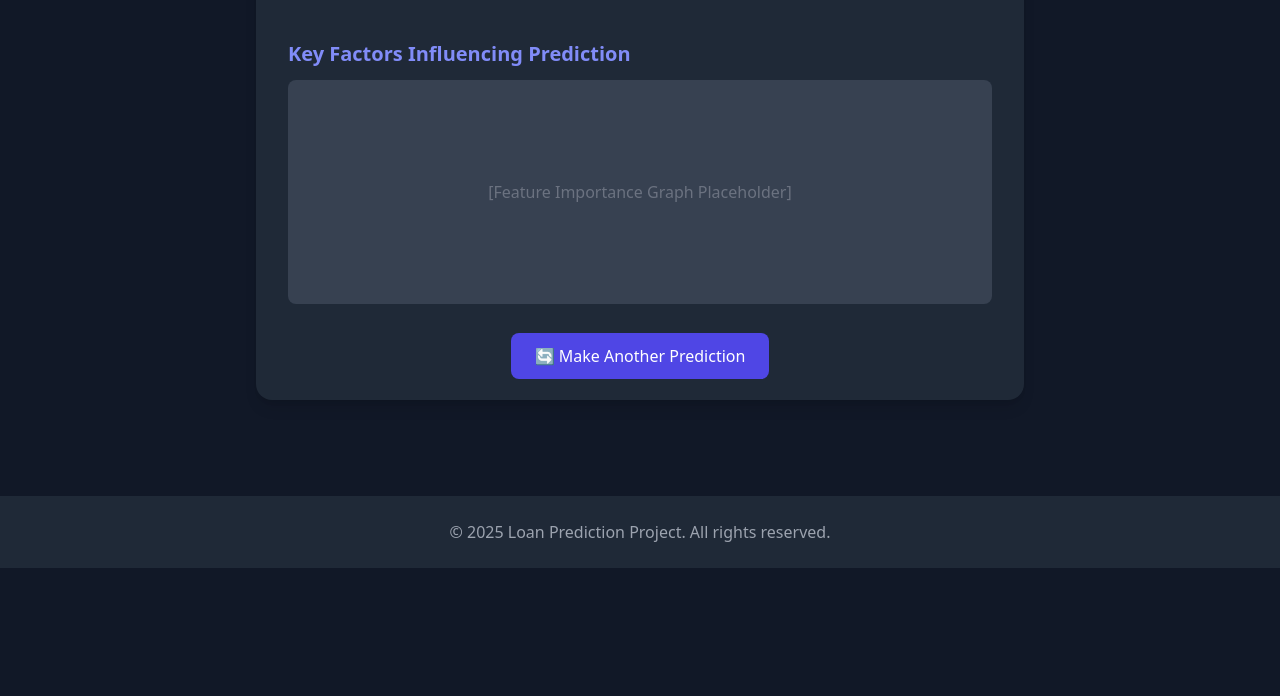
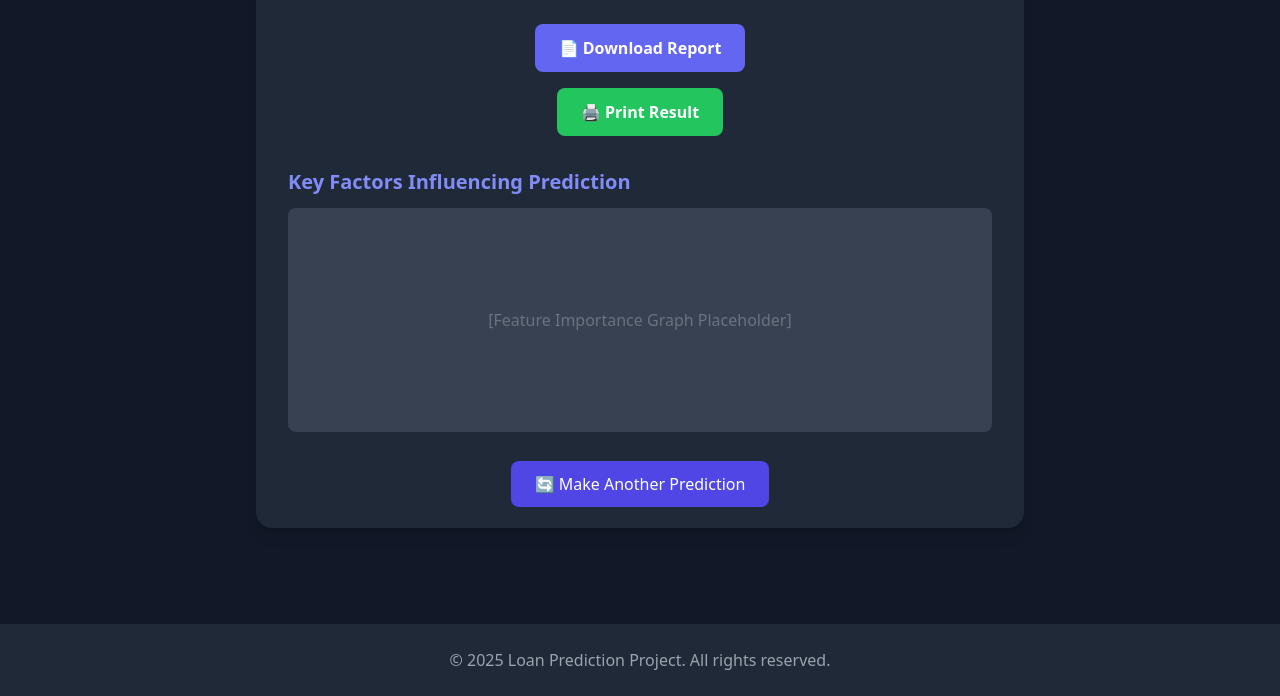
Before and after one commit to Vishal120703/Loan-Approval-Prediction-Model-ML-Web-App-, a Flask app: template templates/result.html in a window 1280 px wide. Shown: the part 506-1202 px from the top of the page. Before the commit the page ends 1074 px from the top, so only its background shows below. Run offline with Flask 3, Linux system fonts and the light colour scheme; the template is opened without the code that fills it, so the values that code supplies are empty; parts of the project's set-up code (start-up, migrations or seed data) failed here and were passed over; some libraries are stand-ins or nearby versions.

Commit message:
add download report

```diff
--- a/app.py
+++ b/app.py
@@ -1,7 +1,89 @@
-from flask import Flask, render_template, request
+# from flask import Flask, render_template, request
+# import numpy as np
+# import pandas as pd
+# import pickle
+
+# app = Flask(__name__)
+
+# # Load your trained model and scaler
+# model = pickle.load(open('model.pkl', 'rb'))
+# scaler = pickle.load(open('scaler.pkl', 'rb'))
+
+# @app.route('/')
+# def home():
+#     return render_template('home.html')
+
+# @app.route('/predict', methods = ['GET'])
+# def prediction():
+#     return render_template('prediction.html')
+
+# @app.route('/about', methods = ['GET'])
+# def about():
+#     return render_template('about.html')
+
+
+# @app.route('/predict', methods=['POST'])
+# def predict():
+#     if request.method == 'POST':
+#         # Get data from form
+#         x = float(request.form['int_rate'])
+#         y = request.form['purpose']
+#         if(y == "all_other"):
+#             z = 1
+#         elif (y=="credit_card"):
+#             z = 2
+#         elif (y=="debt_consolidation"):
+#             z = 3
+#         elif(y == "educational"):
+#             z = 4
+#         elif(y == "home_improvement"):
+#             z = 5
+#         else:
+#             z = 6
+
+#         data = {
+#             'credit.policy': int(request.form['credit_policy']),
+#             # 'purpose': int(request.form['purpose']),
+#             'purpose': z,
+#             'int.rate': x/100,
+#             'installment': float(request.form['installment']),
+#             'log.annual.inc': float(request.form['log_annual_inc']),
+#             'dti': float(request.form['dti']),
+#             'fico': int(request.form['fico']),
+#             'days.with.cr.line': float(request.form['days_with_cr_line']),
+#             'revol.bal': float(request.form['revol_bal']),
+#             'revol.util': float(request.form['revol_util']),
+#             'inq.last.6mths': int(request.form['inq_last_6mths']),
+#             'delinq.2yrs': int(request.form['delinq_2yrs']),
+#             'pub.rec': int(request.form['pub_rec']),
+#             'Gender': int(request.form['gender']),
+#             'Married': int(request.form['married']),
+#         }
+#         print(data)
+
+#         df = pd.DataFrame([data])
+#         # print(df)
+#         scaled_data = scaler.transform(df)
+#         prediction = model.predict(scaled_data)[0]
+#         probability = model.predict_proba(scaled_data)[0][1]
+#         print("prediction",prediction)
+
+#         return render_template('result.html',
+#                                prediction=prediction,
+#                                probability=round(probability * 100, 2))
+
+# if __name__ == '__main__':
+#     app.run(debug=True)
+
+
+
+
+from flask import Flask, render_template, request, send_file
 import numpy as np
 import pandas as pd
 import pickle
+import io
+from reportlab.pdfgen import canvas
 
 app = Flask(__name__)
 
@@ -13,64 +95,101 @@ scaler = pickle.load(open('scaler.pkl', 'rb'))
 def home():
     return render_template('home.html')
 
-@app.route('/predict', methods = ['GET'])
+@app.route('/predict', methods=['GET'])
 def prediction():
     return render_template('prediction.html')
 
-@app.route('/about', methods = ['GET'])
+@app.route('/about', methods=['GET'])
 def about():
     return render_template('about.html')
-
 
 @app.route('/predict', methods=['POST'])
 def predict():
     if request.method == 'POST':
-        # Get data from form
-        x = float(request.form['int_rate'])
-        y = request.form['purpose']
-        if(y == "all_other"):
-            z = 1
-        elif (y=="credit_card"):
-            z = 2
-        elif (y=="debt_consolidation"):
-            z = 3
-        elif(y == "educational"):
-            z = 4
-        elif(y == "home_improvement"):
-            z = 5
-        else:
-            z = 6
+        # Get form data
+        raw_data = request.form.to_dict()
 
+        # Map purpose to integer
+        purpose_map = {
+            "all_other": 1,
+            "credit_card": 2,
+            "debt_consolidation": 3,
+            "educational": 4,
+            "home_improvement": 5
+        }
+        purpose_val = purpose_map.get(raw_data.get('purpose'), 6)
+
+        # Prepare input data for model
         data = {
-            'credit.policy': int(request.form['credit_policy']),
-            # 'purpose': int(request.form['purpose']),
-            'purpose': z,
-            'int.rate': x/100,
-            'installment': float(request.form['installment']),
-            'log.annual.inc': float(request.form['log_annual_inc']),
-            'dti': float(request.form['dti']),
-            'fico': int(request.form['fico']),
-            'days.with.cr.line': float(request.form['days_with_cr_line']),
-            'revol.bal': float(request.form['revol_bal']),
-            'revol.util': float(request.form['revol_util']),
-            'inq.last.6mths': int(request.form['inq_last_6mths']),
-            'delinq.2yrs': int(request.form['delinq_2yrs']),
-            'pub.rec': int(request.form['pub_rec']),
-            'Gender': int(request.form['gender']),
-            'Married': int(request.form['married']),
+            'credit.policy': int(raw_data['credit_policy']),
+            'purpose': purpose_val,
+            'int.rate': float(raw_data['int_rate']) / 100,
+            'installment': float(raw_data['installment']),
+            'log.annual.inc': float(raw_data['log_annual_inc']),
+            'dti': float(raw_data['dti']),
+            'fico': int(raw_data['fico']),
+            'days.with.cr.line': float(raw_data['days_with_cr_line']),
+            'revol.bal': float(raw_data['revol_bal']),
+            'revol.util': float(raw_data['revol_util']),
+            'inq.last.6mths': int(raw_data['inq_last_6mths']),
+            'delinq.2yrs': int(raw_data['delinq_2yrs']),
+            'pub.rec': int(raw_data['pub_rec']),
+            'Gender': int(raw_data['gender']),
+            'Married': int(raw_data['married']),
         }
-        print(data)
 
         df = pd.DataFrame([data])
-        # print(df)
         scaled_data = scaler.transform(df)
+
+        # Prediction
         prediction = model.predict(scaled_data)[0]
         probability = model.predict_proba(scaled_data)[0][1]
-        print("prediction",prediction)
 
-        return render_template('result.html',
-                               prediction=prediction,
-                               probability=round(probability * 100, 2))
+        # Pass prediction, probability, and input data to template
+        return render_template(
+            'result.html',
+            prediction=prediction,
+            probability=round(probability * 100, 2),
+            inputs=data  # send cleaned data dictionary
+        )
+
+# Route to download PDF report
+@app.route('/download-report')
+def download_report():
+    # Get all input data and prediction from query parameters
+    prediction = request.args.get('prediction', 'N/A')
+    probability = request.args.get('probability', 'N/A')
+
+    # Collect all other input fields dynamically
+    input_fields = {key: request.args.get(key, 'N/A') for key in [
+        'credit.policy', 'purpose', 'int.rate', 'installment', 'log.annual.inc', 'dti',
+        'fico', 'days.with.cr.line', 'revol.bal', 'revol.util', 'inq.last.6mths',
+        'delinq.2yrs', 'pub.rec', 'Gender', 'Married'
+    ]}
+
+    # Create PDF in memory
+    buffer = io.BytesIO()
+    p = canvas.Canvas(buffer)
+    p.setFont("Helvetica-Bold", 18)
+    p.drawString(180, 800, "Loan Prediction Report")
+    p.setFont("Helvetica", 12)
+
+    y = 760
+    for key, value in {**input_fields,
+                       "Prediction Result": prediction,
+                       "Probability (%)": probability
+                       }.items():
+        p.drawString(100, y, f"{key}: {value}")
+        y -= 20
+
+    p.showPage()
+    p.save()
+    buffer.seek(0)
+
+    return send_file(buffer, as_attachment=True,
+                     download_name="loan_prediction_report.pdf",
+                     mimetype='application/pdf')
+
 
 if __name__ == '__main__':
     app.run(debug=True)
--- a/templates/result.html
+++ b/templates/result.html
@@ -1,3 +1,120 @@
+<!-- <!DOCTYPE html>
+<html lang="en" class="dark">
+<head>
+  <meta charset="UTF-8">
+  <meta name="viewport" content="width=device-width, initial-scale=1.0">
+  <title>Prediction Result | Loan Eligibility</title>
+  <script src="https://cdn.tailwindcss.com"></script>
+  <script src="https://cdn.jsdelivr.net/npm/chart.js"></script>
+</head>
+<body class="bg-gray-900 text-gray-200"> -->
+
+  <!-- Navbar -->
+<!-- <header class="sticky top-0 z-50 bg-gray-900 shadow-md">
+    <div class="container mx-auto flex flex-wrap p-5 flex-col md:flex-row items-center">
+      <a class="flex title-font font-medium items-center text-white mb-4 md:mb-0">
+        <svg xmlns="http://www.w3.org/2000/svg" fill="none" stroke="currentColor" stroke-linecap="round"
+          stroke-linejoin="round" stroke-width="2"
+          class="w-10 h-10 text-white p-2 bg-indigo-500 rounded-full" viewBox="0 0 24 24">
+          <path d="M12 2L2 7l10 5 10-5-10-5zM2 17l10 5 10-5M2 12l10 5 10-5"></path>
+        </svg>
+        <span class="ml-3 text-xl font-bold tracking-wide">Loan Prediction</span>
+      </a>
+      <nav class="md:ml-auto flex flex-wrap items-center text-base justify-center">
+        <a href="/" class="mr-5 hover:text-indigo-400 transition">Home</a>
+        <a href="/about" class="mr-5 hover:text-indigo-400 transition">About</a>
+        <a href="/predict" class="mr-5 hover:text-indigo-400 transition">Prediction</a>
+        <a href="https://github.com/Vishal120703/Loan-Approval-Prediction-Model-ML-Web-App-" target="_blank"
+          class="mr-5 hover:text-indigo-400 transition">Github</a>
+      </nav>
+      <button
+        class="ml-4 inline-flex items-center bg-indigo-600 border-0 py-2 px-4 focus:outline-none hover:bg-indigo-700 rounded text-white text-sm shadow">
+        Get Started
+        <svg fill="none" stroke="currentColor" stroke-linecap="round" stroke-linejoin="round" stroke-width="2"
+          class="w-4 h-4 ml-1" viewBox="0 0 24 24">
+          <path d="M5 12h14M12 5l7 7-7 7"></path>
+        </svg>
+      </button>
+    </div>
+  </header> -->
+  <!-- Result Section -->
+  <!-- <section class="container mx-auto px-6 py-12">
+    <div class="bg-gray-800 rounded-2xl shadow-lg p-8 max-w-3xl mx-auto text-center"> -->
+
+      <!-- Title -->
+      <!-- <h2 class="text-3xl font-bold text-indigo-400 mb-4">Prediction Result</h2>
+      <p class="text-gray-400 mb-6">Based on the information you provided, our model predicts:</p> -->
+
+      <!-- Prediction -->
+      <!-- <p class="text-2xl font-semibold mb-4
+                {{ 'text-red-500' if prediction == 1 else 'text-green-400' }}">
+        {{ '❌ Not Eligible' if prediction == 1 else '✅ Eligible' }}
+      </p> -->
+
+      <!-- Probability -->
+      <!-- <p class="mb-6 text-gray-300">
+        <strong>Probability of you will not pay :</strong>
+        <span class="text-white">{{ probability }}%</span>
+      </p> -->
+
+      <!-- Chart -->
+      <!-- <div class="flex justify-center mb-10">
+        <canvas id="probChart" class="max-w-sm"></canvas>
+      </div> -->
+
+      <!-- Feature Importance Placeholder -->
+      <!-- <div class="mt-8 text-left">
+        <h3 class="text-xl font-semibold text-indigo-400 mb-3">Key Factors Influencing Prediction</h3>
+        <div class="bg-gray-700 h-56 rounded-lg flex items-center justify-center">
+          <span class="text-gray-500">[Feature Importance Graph Placeholder]</span>
+        </div>
+      </div> -->
+
+      <!-- Back Button -->
+      <!-- <div class="mt-10">
+        <a href="/predict"
+           class="bg-indigo-600 hover:bg-indigo-500 text-white px-6 py-3 rounded-lg font-medium">
+          🔄 Make Another Prediction
+        </a>
+      </div>
+
+    </div>
+  </section> -->
+
+  <!-- Footer -->
+  <!-- <footer class="bg-gray-800 text-center py-6 mt-12">
+    <p class="text-gray-400">© 2025 Loan Prediction Project. All rights reserved.</p>
+  </footer> -->
+
+  <!-- Chart Script -->
+  <!-- <script>
+    const probability = {{ probability }};
+    const fullyPaidProb = 100 - probability;
+
+    const ctx = document.getElementById('probChart');
+    new Chart(ctx, {
+      type: 'doughnut',
+      data: {
+        labels: ['Not Fully Paid', 'Fully Paid'],
+        datasets: [{
+          data: [probability, fullyPaidProb],
+          backgroundColor: ['#ef4444', '#22c55e'], // red & green
+          borderWidth: 1
+        }]
+      },
+      options: {
+        responsive: true,
+        plugins: {
+          legend: { position: 'bottom', labels: { color: '#d1d5db' } }
+        }
+      }
+    });
+  </script>
+</body>
+</html> -->
+
+
+
 <!DOCTYPE html>
 <html lang="en" class="dark">
 <head>
@@ -6,11 +123,32 @@
   <title>Prediction Result | Loan Eligibility</title>
   <script src="https://cdn.tailwindcss.com"></script>
   <script src="https://cdn.jsdelivr.net/npm/chart.js"></script>
+
+  <!-- Print Styles -->
+  <style>
+    @media print {
+      .no-print {
+        display: none;
+      }
+      body {
+        background: white !important;
+        color: black !important;
+      }
+      .bg-gray-800, .bg-gray-700 {
+        background: white !important;
+        color: black !important;
+      }
+      canvas {
+        max-width: 100% !important;
+        height: auto !important;
+      }
+    }
+  </style>
 </head>
 <body class="bg-gray-900 text-gray-200">
 
   <!-- Navbar -->
-<header class="sticky top-0 z-50 bg-gray-900 shadow-md">
+  <header class="sticky top-0 z-50 bg-gray-900 shadow-md no-print">
     <div class="container mx-auto flex flex-wrap p-5 flex-col md:flex-row items-center">
       <a class="flex title-font font-medium items-center text-white mb-4 md:mb-0">
         <svg xmlns="http://www.w3.org/2000/svg" fill="none" stroke="currentColor" stroke-linecap="round"
@@ -37,6 +175,7 @@
       </button>
     </div>
   </header>
+
   <!-- Result Section -->
   <section class="container mx-auto px-6 py-12">
     <div class="bg-gray-800 rounded-2xl shadow-lg p-8 max-w-3xl mx-auto text-center">
@@ -53,13 +192,29 @@
 
       <!-- Probability -->
       <p class="mb-6 text-gray-300">
-        <strong>Probability of you will not pay :</strong>
+        <strong>Probability of you will not pay:</strong>
         <span class="text-white">{{ probability }}%</span>
       </p>
 
       <!-- Chart -->
-      <div class="flex justify-center mb-10">
+      <div class="flex justify-center mb-6">
         <canvas id="probChart" class="max-w-sm"></canvas>
+      </div>
+
+      <!-- Download Report Button -->
+      <div class="mb-4 no-print">
+        <a href="/download-report?prediction={{ prediction }}&probability={{ probability }}{% for key, value in inputs.items() %}&{{ key }}={{ value }}{% endfor %}"
+           class="bg-indigo-500 hover:bg-indigo-600 text-white font-semibold py-3 px-6 rounded-lg inline-block">
+           📄 Download Report
+        </a>
+      </div>
+
+      <!-- Print Button -->
+      <div class="mb-6 no-print">
+        <button onclick="window.print()"
+                class="bg-green-500 hover:bg-green-600 text-white font-semibold py-3 px-6 rounded-lg">
+          🖨️ Print Result
+        </button>
       </div>
 
       <!-- Feature Importance Placeholder -->
@@ -71,7 +226,7 @@
       </div>
 
       <!-- Back Button -->
-      <div class="mt-10">
+      <div class="mt-10 no-print">
         <a href="/predict"
            class="bg-indigo-600 hover:bg-indigo-500 text-white px-6 py-3 rounded-lg font-medium">
           🔄 Make Another Prediction
@@ -82,7 +237,7 @@
   </section>
 
   <!-- Footer -->
-  <footer class="bg-gray-800 text-center py-6 mt-12">
+  <footer class="bg-gray-800 text-center py-6 mt-12 no-print">
     <p class="text-gray-400">© 2025 Loan Prediction Project. All rights reserved.</p>
   </footer>
 
```
